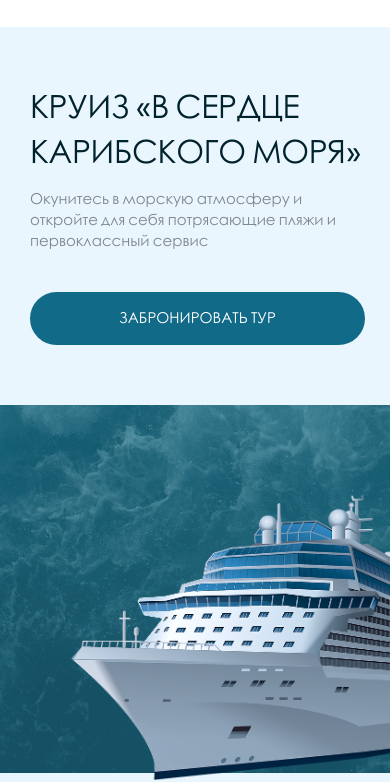
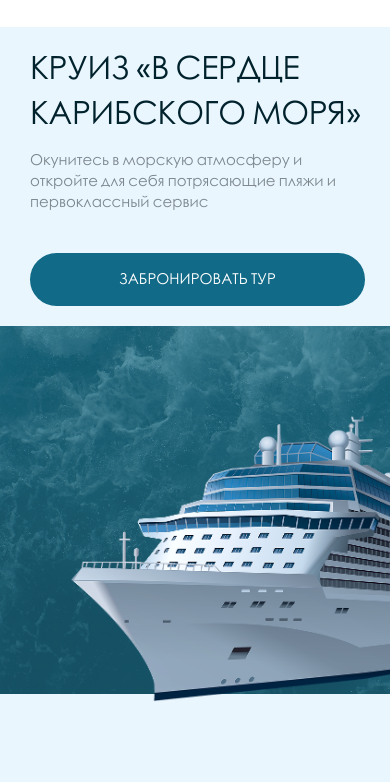
Before and after one commit to andybelov1/ocean-voyage, a plain HTML site: page index.html in a window 390 px wide. Shown: the part 72-854 px from the top of the page. Drawn offline with Linux system fonts and the light colour scheme.

Commit message:
update landing

```diff
--- a/styles/adaptive.css
+++ b/styles/adaptive.css
@@ -22,7 +22,6 @@
 }
 
 @media screen and (max-width: 1199px) {
-
   .header__nav {
     position: fixed;
     top: 0;
@@ -389,6 +388,10 @@
 }
 
 @media screen and (max-width: 767px) {
+  .header {
+    position: fixed;
+  }
+
   .burger figure {
     background: var(--primary);
   }
@@ -403,7 +406,7 @@
   }
 
   .main__content {
-    padding: 60px 0 60px 0;
+    padding: 120px 0 60px 0;
     margin: 0 auto;
     width: 335px;
   }
@@ -422,13 +425,13 @@
   }
 
   .main__sea {
-    top: 378px;
+    top: 398px;
     width: 100%;
     left: 0;
   }
 
   .main__ship {
-    top: 467px;
+    top: 487px;
     height: 287px;
     width: 335px;
   }
@@ -515,7 +518,6 @@
 
   .slide-img-block {
     width: 295px;
-
   }
 
   .slide-img-block img {
@@ -739,7 +741,7 @@
     width: 300px;
   }
 
-  .about{
+  .about {
     padding-left: 10px;
     padding-right: 10px;
   }
@@ -759,12 +761,10 @@
 
   .about__photo-small {
     gap: 10px;
-
   }
   .about__photo-small img {
     width: 145px;
   }
-
 
   .route__map {
     max-width: 320px;
@@ -778,7 +778,7 @@
     gap: 1px;
   }
 
-.liner{
+  .liner {
     padding-left: 10px;
     padding-right: 10px;
   }
@@ -794,29 +794,29 @@
   .liner .container {
     gap: 5px;
   }
- .swiper-controls{
+  .swiper-controls {
     gap: 1px;
   }
 
-.gallery__controls{
+  .gallery__controls {
     gap: 1px;
   }
 
- .gallery .gallery__controls .gallery__pagination{
+  .gallery .gallery__controls .gallery__pagination {
     gap: 1px;
   }
 
- .reviews .reviews__controls{
+  .reviews .reviews__controls {
     gap: 1px;
   }
   .reviews .reviews__controls .reviews__pagination {
     gap: 1px;
   }
- .review__stars{
+  .review__stars {
     gap: 1px;
   }
 
- .footer{
+  .footer {
     padding: 15px;
   }
 }
```
Lines whose indentation alone changed are shown as unchanged.
